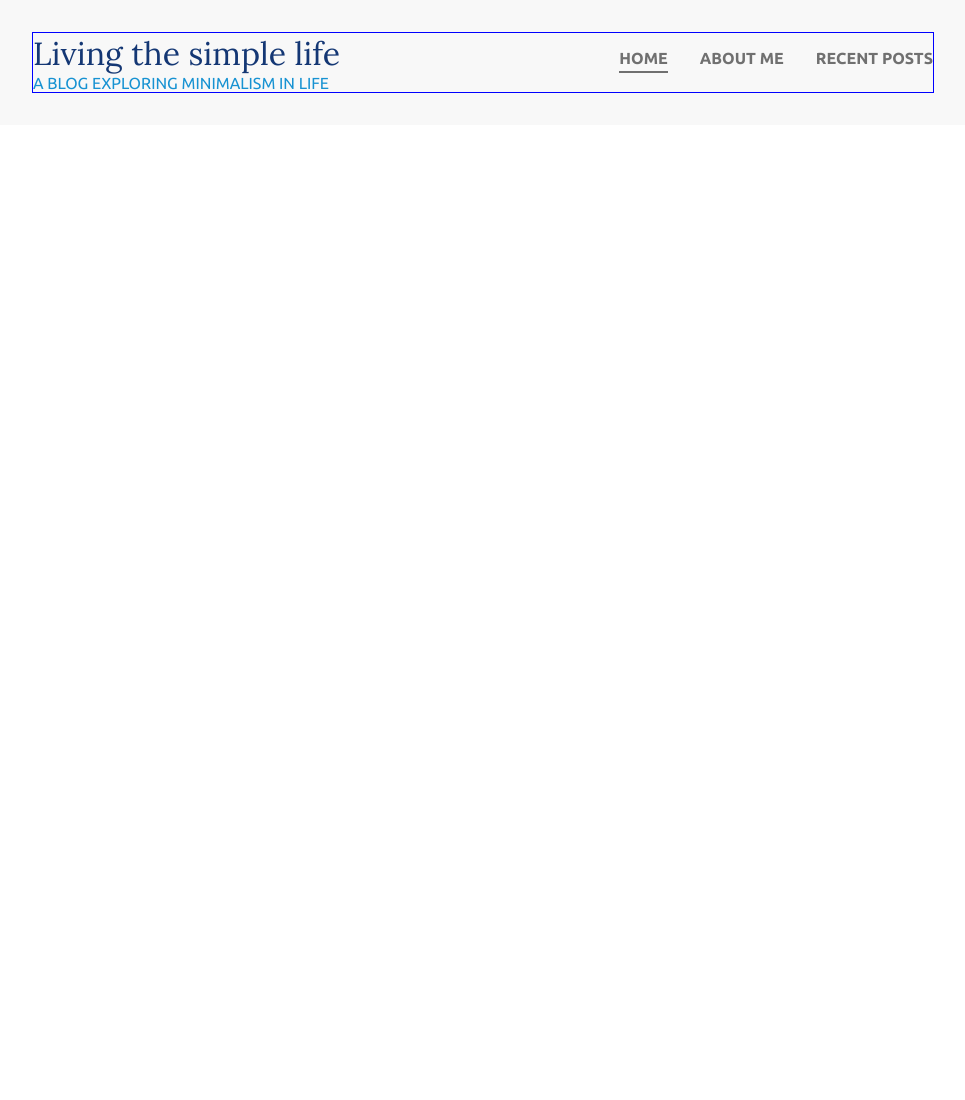
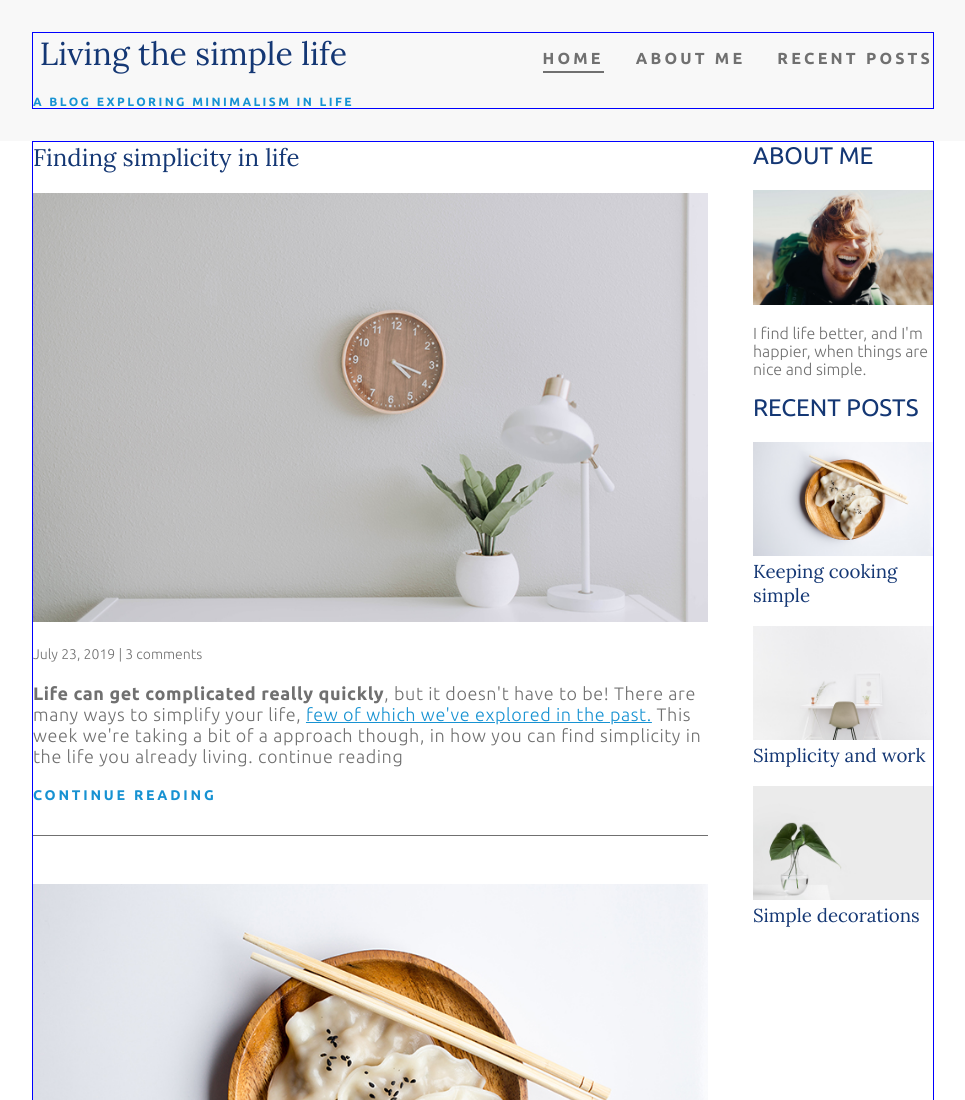
Before and after one commit to abram-stack/minimalism-blog, a plain HTML site: page index.html in a window 1280 px wide. Shown: the top 1100 px of the page, without its empty margins (157-1122 px from the left). Before the commit the page ends 800 px from the top, so only its background shows below. Drawn offline with Linux system fonts and the light colour scheme.

Commit message:
add basic skeleton, styles articles, images

```diff
--- a/css/style.css
+++ b/css/style.css
@@ -1,21 +1,64 @@
 body{
   margin: 0;
   font-family: 'Ubuntu', serif;
+  color: #707070;
+  font-weight: 300;
 }
-h1{
+
+header{
+  background: #F8F8F8;
+  padding: 2em 0;
+  text-align: center;
+}
+img{
+  width: 100%;
+}
+/* ======
+TYPOGRAPHY
+======== */
+h1,h2,h3{
   font-family: 'Lora', serif;
   color: #143774;
   font-weight: 400 ;
-  margin: 0;
+  margin-top: 0;
 }
+strong{
+  font-weight: 700;
+}
+a{
+  color: #1792D2;
+}
+a:hover,
+a:focus{
+  color: #143774;
+}
+
 .subtitle{
   color: #1792D2;
   text-transform: uppercase;
+  font-weight: 700;
+  letter-spacing: 2.4px;
+  font-size: .75rem;
   margin: 0;
 }
-header{
-  background: #F8F8F8;
-  padding: 2em 0;
+
+.article-info, .article-read-more{
+  font-size: 0.875rem;
+}
+
+.article-title{
+  font-size: 1.5rem;
+}
+
+.article-body{
+  font-size: 1.125rem;
+  letter-spacing: .6px;
+}
+
+.article-read-more{
+  font-weight: 700;
+  letter-spacing: 2.8px;
+  text-decoration: none;
 }
 
 
@@ -28,17 +71,23 @@ header{
   width: 90%;
 }
 
-.container-nav{
+
+.container-flex{
   display: flex;
+  flex-direction: column;
   justify-content: space-between;
 }
 
-@media (max-width:675px) {
-  .container-nav{
-    flex-direction: column;
+
+@media (min-width:675px) {
+  .container-flex{
+    flex-direction: row;
   }
-  header{
-    text-align: center;
+  main{
+    width: 75%;
+  }
+  aside{
+    width: 20%
   }
 }
 
@@ -60,6 +109,7 @@ nav a{
   color: #707070;
   font-weight: 700;
   padding: .25em 0;
+  letter-spacing: 3.2px;
 }
 
 nav a:hover,
@@ -82,3 +132,33 @@ nav a:focus{
     margin: .5em 0;
   }
 }
+
+
+/* =====
+article
+======*/
+.article-featured{
+  border-bottom: 1px solid #707070;
+  padding-bottom: 2em;
+  margin-bottom: 2em;
+}
+.article-info{
+  margin: 1.5em 0;
+}
+.article-recent{
+  display: flex;
+  flex-direction: column;
+  margin: 3em 0;
+}
+.article-recent-main{
+  order: 2;
+}
+.article-recent-secondary{
+  order: 1;
+}
+/* =======
+WIDGET
+======== */
+.widget-title{
+  font-family: 'Ubuntu', serif;
+}
--- a/index.html
+++ b/index.html
@@ -6,7 +6,7 @@
     <link rel="preconnect" href="https://fonts.googleapis.com" />
     <link rel="preconnect" href="https://fonts.gstatic.com" crossorigin />
     <link
-      href="https://fonts.googleapis.com/css2?family=Lora:wght@400;700&family=Ubuntu:wght@400;700&display=swap"
+      href="https://fonts.googleapis.com/css2?family=Lora:wght@300;400;700&family=Ubuntu:wght@300;400;700&display=swap"
       rel="stylesheet"
     />
     <link rel="stylesheet" href="css/style.css" />
@@ -14,7 +14,7 @@
   </head>
   <body>
     <header>
-      <div class="container container-nav">
+      <div class="container container-flex">
         <div class="site-title">
           <h1>Living the simple life</h1>
           <p class="subtitle">A blog exploring minimalism in life</p>
@@ -28,5 +28,106 @@
         </nav>
       </div>
     </header>
+
+    <!-- SKELETON for articles -->
+    <div class="container container-flex">
+      <main role="main">
+        <article class="article-featured">
+          <h2 class="article-title">Finding simplicity in life</h2>
+          <img src="/img/life.jpg" alt="" class="article-img" />
+          <p class="article-info">July 23, 2019 | 3 comments</p>
+          <p class="article-body"
+            ><strong>Life can get complicated really quickly</strong>, but it
+            doesn't have to be! There are many ways to simplify your life,
+            <a href="#">few of which we've explored in the past.</a> This week
+            we're taking a bit of a approach though, in how you can find
+            simplicity in the life you already living. continue reading</p
+          >
+          <a href="#" class="article-read-more">CONTINUE READING</a>
+        </article>
+
+        <article class="article-recent">
+          <div class="article-recent-main">
+            <h2 class="article-title">Keeping cooking simple</h2>
+            <p class="article-body"
+              >Food is a very important part of everyone's life. If you want to
+              be healthy, you have to eat healthy. One of the easiest ways to do
+              that is to keep your cooking nice and simple. continue reading</p
+            >
+            <a href="#" class="article-read-more">CONTINUE READING</a>
+          </div>
+          <div class="article-recent-secondary">
+            <img src="img/food.jpg" alt="" class="article-img" />
+            <p class="article-info">July 19, 2019 | 3 comments</p>
+          </div>
+        </article>
+
+        <article class="article-recent">
+          <div class="article-recent-main">
+            <h2 class="article-title">Simplicity and work</h2>
+            <p class="article-body">
+              Work is often a major source of stress. People get frustrated, it
+              ruins their relationship with others and it leads to burnout. By
+              keeping your work life as simple as possible, it will help balance
+              everything out. continue reading</p
+            >
+            <a href="#" class="article-read-more"></a>
+          </div>
+          <div class="article-recent-secondary">
+            <img src="img/work.jpg" alt="" class="article-img" />
+            <p class="article-info">July 12, 2019 | 3 comments</p>
+          </div>
+        </article>
+
+        <article class="article-recent">
+          <div class="article-recent-main">
+            <h2 class="article-title">Simple decorations </h2>
+            <p class="article-body"
+              >A home isn't a home until you've decorated a little. People
+              either don't decorate, or they go overboard and it doesn't have
+              the impact they were hoping for. Staying simple will help draw the
+              eye where you want it to and make things pop like never before.
+              continue reading</p
+            >
+            <a href="#" class="article-read-more">CONTINUE READING</a>
+          </div>
+          <div class="article-recent-secondary">
+            <img src="img/deco.jpg" alt="" class="article-img" />
+            <p class="article-info">July 3, 2019 | 3 comments</p>
+          </div>
+        </article>
+      </main>
+
+      <aside class="widget">
+        <div class="widget-about">
+          <h2 class="widget-title">ABOUT ME</h2>
+          <img src="img/about-me.jpg" alt="" />
+          <p
+            >I find life better, and I'm happier, when things are nice and
+            simple.</p
+          >
+        </div>
+        <div class="widget-recent-posts">
+          <h2 class="widget-title">RECENT POSTS</h2>
+          <div class="widget-post">
+            <img src="img/food.jpg" />
+            <h3>Keeping cooking simple</h3>
+          </div>
+          <div class="widget-post">
+            <img src="img/work.jpg" />
+            <h3>Simplicity and work</h3>
+          </div>
+          <div class="widget-post">
+            <img src="img/deco.jpg" />
+            <h3>Simple decorations</h3>
+          </div>
+        </div>
+      </aside>
+    </div>
+
+    <footer>
+      <p></p>
+      <p></p>
+    </footer>
   </body>
 </html>
```
Also changed, not shown: img/about-me.jpg (added), img/deco.jpg (added), img/food.jpg (added), img/life.jpg (added), img/work.jpg (added).
